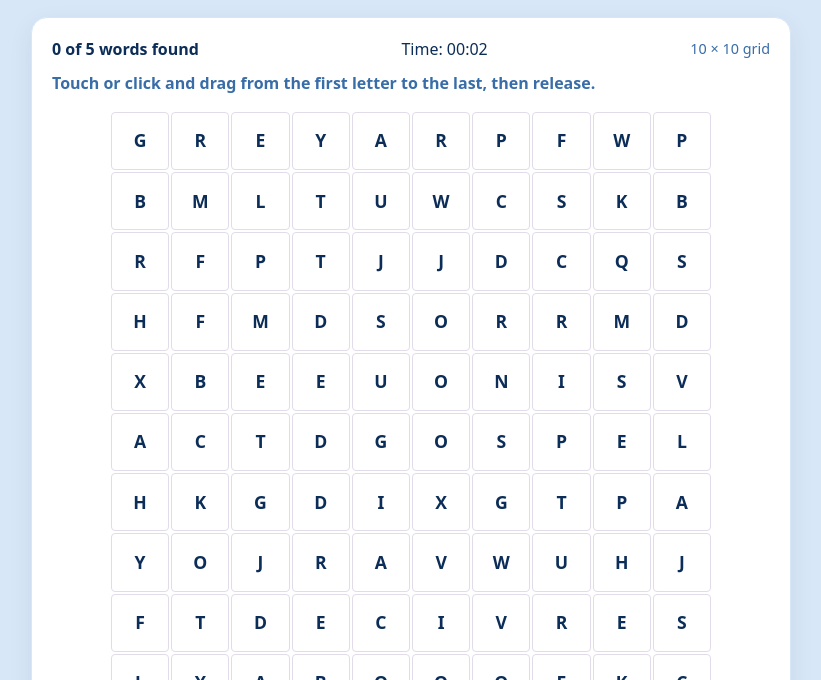
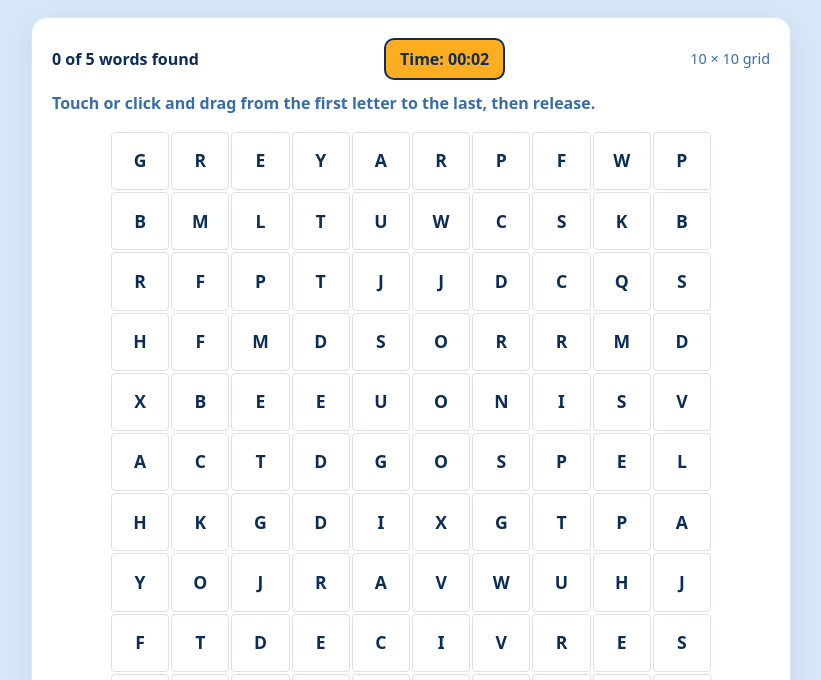
Before and after one commit to Shadey707/Church-Game-Website, a plain HTML site: page word_search.html in a window 1280 px wide. Both pictures are taken after a click on the button "Create Puzzle". Shown: the part 120-800 px from the top of the page, without its empty margins (229-1050 px from the left). Drawn offline with Linux system fonts and the light colour scheme.

Commit message:
Refactor HTML structure and styles for word search

```diff
--- a/word_search.html
+++ b/word_search.html
@@ -192,6 +192,31 @@
       align-items: center;
       gap: 12px;
       flex-wrap: wrap;
+    }
+
+    #timer {
+      background: #FEAD21;
+      color: #0B2D57;
+      padding: 8px 14px;
+      border-radius: 10px;
+      font-weight: 800;
+      font-variant-numeric: tabular-nums;
+      border: 2px solid #0B2D57;
+      transition: background 0.2s ease, transform 0.2s ease;
+    }
+
+    #timer:hover {
+      transform: translateY(-2px);
+    }
+
+    @media (prefers-reduced-motion: reduce) {
+      #timer {
+        transition: none;
+      }
+
+      #timer:hover {
+        transform: none;
+      }
     }
 
     #progress {
```
